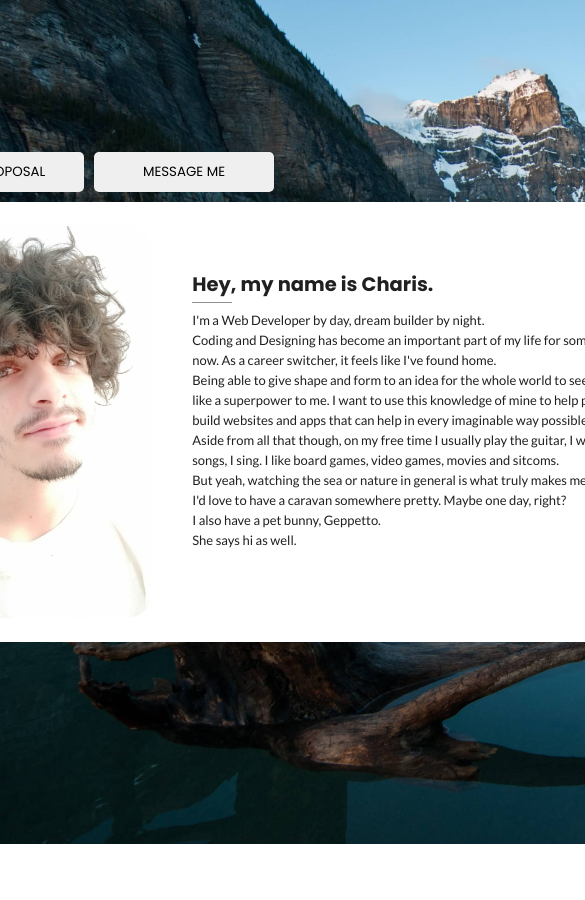
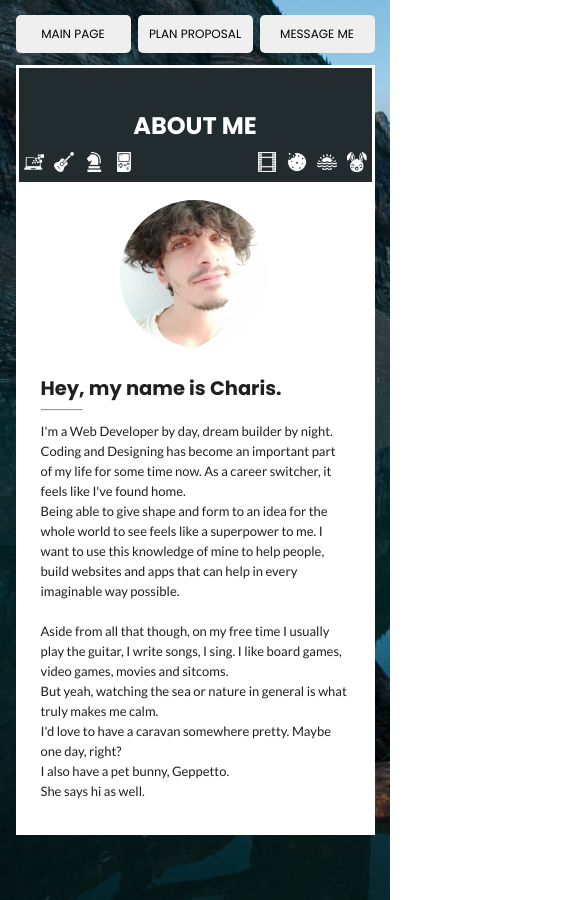
Before and after one commit to Amefurikozo/My-Portfolio-Page, a plain HTML site: page about.html in a window 390 px wide. Shown: the top 900 px of the page, 585 px wide, since content can reach past the window. Before the commit the page ends 844 px from the top, so only its background shows below. Drawn offline with Linux system fonts and the light colour scheme.

Commit message:
responsiveness to all pages seems finished.

```diff
--- a/about.css
+++ b/about.css
@@ -22,7 +22,7 @@
 body {
 	width: 100%;
 	height: 100vh;
-	background-image: url(/img/bg.jpg);
+	background-image: url(./img/bg.jpg);
 	background-size: cover;
 	background-repeat: no-repeat;
 
@@ -65,26 +65,39 @@ body {
 }
 
 .about-icons-top {
-	width: fit-content;
+	width: 100%;
 	height: auto;
 	display: flex;
 	position: absolute;
-	top: 5px;
+	justify-content: space-around;
+	bottom: 60px;
 }
 
 .about-icons-bottom {
-	width: fit-content;
+	width: 100%;
 	height: auto;
 	display: flex;
 	flex-direction: row;
 	position: absolute;
+	justify-content: space-around;
 	bottom: 10px;
 }
 
 .about-icons-top img, .about-icons-bottom img{
-	width: 35px;
+	width: 30px;
 	filter: invert(1);
-	margin: 5px 5px;
+}
+
+.cards-content-container{
+	width: 100%;
+	height: 400px;
+	display: flex;
+	align-items: center;
+	justify-content: space-between;
+}
+
+.myself-card-mob{
+	display: none;
 }
 
 .myself-card{
@@ -102,12 +115,12 @@ body {
 }
 
 .text-card{
-	width: 600px;
+	width: 500px;
+	height: 400px;
 
     font-size: 13px;
     font-family: lato;
     padding: 40px;
-	/* background-color: #3b6054; */
 	color: #202020;
 
 	line-height: 20px;
@@ -123,11 +136,10 @@ body {
 	margin-top: 20px;
 }
 
-.text-card .divider{
-	width: 40px;
-	height: 1px;
+.text-card hr{
+	width: 42px;
 	background-color: #20202081;
-	margin: 7px 0px;
+	margin: 10px 0px;
 }
 
 .more-about-me-page{
@@ -159,3 +171,336 @@ body {
 
 	cursor: pointer;
 }
+
+@media (orientation: portrait){
+	.more-about-me-page{
+		width: 700px;
+		height: fit-content;
+		background-color: rgb(255, 255, 255);
+		display: flex;
+		align-items: center;
+		border-radius: 0px 0px;
+	}
+
+	.about-cards{
+		width: 100%;
+		height: 100%;
+		display: flex;
+		flex-direction: column;
+		justify-content: space-between;
+		align-items: center;
+		position: relative;
+	}
+
+	.about-banner{
+		width: 100%;
+		height: 110px;
+
+		border: 3px solid white;
+	}
+
+	.about-icons-top {
+		width: fit-content;
+		height: fit-content;
+		top: 5px;
+		right: 0px;
+	}
+
+	.about-icons-bottom {
+		width: fit-content;
+		height: auto;
+		bottom: 5px;
+		right: 0px;
+	}
+
+	.about-icons-top img, .about-icons-bottom img{
+		width: 35px;
+		filter: invert(1);
+		margin: 5px 5px;
+	}
+
+	.cards-content-container{
+		width: 100%;
+		height: 460px;
+	}
+
+	.myself-card{
+		width: fit-content;
+		height: 100%;
+		display: flex;
+		align-items: center;
+	}
+
+	.text-card{
+		width: 500px;
+		height: 400px;
+	}
+
+	.menu-buttons {
+		width: 440px;
+		height: fit-content;
+		position: absolute;
+		top: -50px;
+		display: flex;
+		justify-content: space-between;
+	}
+
+	.menu-buttons button:hover {
+		filter: invert(1);
+	}
+
+	.main-page,
+	.proposal-plan,
+	.contact-me-button {
+		width: 140px;
+
+		font-size: 12px;
+		font-family: poppins;
+		border-radius: 5px;
+		border: none;
+
+		cursor: pointer;
+	}
+}
+
+@media (max-width: 700px){
+	body{
+		height: 100vh;
+	}
+
+	.more-about-me-page{
+		width: 359px;
+		height: fit-content;
+		background-color: rgb(255, 255, 255);
+		display: flex;
+		align-items: center;
+		border-radius: 0px 0px;
+	}
+
+	.about-cards{
+		width: 100%;
+		height: 100%;
+		display: flex;
+		flex-direction: column;
+		justify-content: space-between;
+		align-items: center;
+		position: relative;
+	}
+
+	.about-banner{
+		width: 100%;
+		height: 120px;
+
+		border: 3px solid white;
+	}
+
+	.about-icons-top {
+		width: fit-content;
+		height: fit-content;
+		top: auto;
+		bottom: 5px !important;
+		left: 0px;
+	}
+
+	.about-icons-bottom {
+		width: fit-content;
+		height: auto;
+		bottom: 5px;
+		right: 0px;
+	}
+
+	.about-icons-top img, .about-icons-bottom img{
+		width: 20px;
+		filter: invert(1);
+		margin: 5px 5px;
+	}
+
+	.cards-content-container{
+		width: 100%;
+		height: 650px;
+		flex-direction: column;
+	}
+
+	.myself-card-mob{
+		background-image: url(./img/me.jpeg);
+		background-size: cover;
+		background-position: center;
+		display: block;
+
+		margin-top: 15px;
+		width: 150px;
+		height: 150px;
+		border-radius: 50%;
+	}
+
+	.myself-card{
+		display: none;
+	}
+
+	.text-card{
+		width: 100%;
+		height: 470px;
+		padding: 25px;
+	}
+
+	.menu-buttons {
+		width: 359px;
+		height: fit-content;
+		position: absolute;
+		top: -50px;
+		display: flex;
+		justify-content: space-between;
+	}
+
+	.menu-buttons button:hover {
+		filter: invert(1);
+	}
+
+	.main-page,
+	.proposal-plan,
+	.contact-me-button {
+		width: 115px;
+
+		font-size: 12px;
+		font-family: poppins;
+		border-radius: 5px;
+		border: none;
+
+		cursor: pointer;
+	}
+}
+
+@media (max-width:500px){
+	body{
+		height: 900px;
+	}
+
+	.more-about-me-page{
+		width: 359px;
+		height: fit-content;
+		background-color: rgb(255, 255, 255);
+		display: flex;
+		align-items: center;
+		border-radius: 0px 0px;
+	}
+
+	.about-cards{
+		width: 100%;
+		height: 100%;
+		display: flex;
+		flex-direction: column;
+		justify-content: space-between;
+		align-items: center;
+		position: relative;
+	}
+
+	.about-banner{
+		width: 100%;
+		height: 120px;
+
+		border: 3px solid white;
+	}
+
+	.about-icons-top {
+		width: fit-content;
+		height: fit-content;
+		top: auto;
+		bottom: 5px !important;
+		left: 0px;
+	}
+
+	.about-icons-bottom {
+		width: fit-content;
+		height: auto;
+		bottom: 5px;
+		right: 0px;
+	}
+
+	.about-icons-top img, .about-icons-bottom img{
+		width: 20px;
+		filter: invert(1);
+		margin: 5px 5px;
+	}
+
+	.cards-content-container{
+		width: 100%;
+		height: 650px;
+		flex-direction: column;
+	}
+
+	.myself-card-mob{
+		background-image: url(./img/me.jpeg);
+		background-size: cover;
+		background-position: center;
+		display: block;
+
+		margin-top: 15px;
+		width: 150px;
+		height: 150px;
+		border-radius: 50%;
+	}
+
+	.myself-card{
+		display: none;
+	}
+
+	.text-card{
+		width: 100%;
+		height: 470px;
+		padding: 25px;
+	}
+
+	.menu-buttons {
+		width: 359px;
+		height: fit-content;
+		position: absolute;
+		top: -50px;
+		display: flex;
+		justify-content: space-between;
+	}
+
+	.menu-buttons button:hover {
+		filter: invert(1);
+	}
+
+	.main-page,
+	.proposal-plan,
+	.contact-me-button {
+		width: 115px;
+
+		font-size: 12px;
+		font-family: poppins;
+		border-radius: 5px;
+		border: none;
+
+		cursor: pointer;
+	}
+}
+
+@media (max-width: 370px){
+	.menu-buttons {
+		width: 100%;
+		height: fit-content;
+		position: absolute;
+		top: -50px;
+		display: flex;
+		justify-content: space-between;
+	}
+
+	.menu-buttons button:hover {
+		filter: invert(1);
+	}
+
+	.main-page,
+	.proposal-plan,
+	.contact-me-button {
+		width: 110px;
+
+		font-size: 11px;
+		font-family: poppins;
+		border-radius: 5px;
+		border: none;
+
+		cursor: pointer;
+	}
+}
--- a/about.html
+++ b/about.html
@@ -31,16 +31,19 @@
                     <img src="./svg/rabbit.png" alt="">
                 </div>
             </div>
+
+            <div class="cards-content-container">
+                <div class="myself-card-mob"></div>
                 <div class="myself-card">
-                <img src="/img/me.jpeg" alt="">
+                    <img src="./img/me.jpeg" alt="">
                 </div>
                 <div class="text-card">
                     <h1>Hey, my name is Charis.</h1>
-                <div class="divider"></div>
+                    <hr>
                     <p>
                         I'm a Web Developer by day, dream builder by night. <br>
                         Coding and Designing has become an important part of my life for some time now. As a career switcher, it feels like I've found home. <br>
-                    Being able to give shape and form to an idea for the whole world to see feels like a superpower to me. I want to use this knowledge of mine to help people, build websites and apps that can help in every imaginable way possible. <br>
+                        Being able to give shape and form to an idea for the whole world to see feels like a superpower to me. I want to use this knowledge of mine to help people, build websites and apps that can help in every imaginable way possible. <br><br>
                         Aside from all that though, on my free time I usually play the guitar, I write songs, I sing.
                         I like board games, video games, movies and sitcoms. <br>
                         But yeah, watching the sea or nature in general is what truly makes me calm. <br>
@@ -51,9 +54,7 @@
                     </p>
                     <br><br>
                 </div>
-            <!-- <div class="about-me-icons">
-
-            </div> -->
+            </div>
         </div>
     </section>
 </body>
--- a/proposal.css
+++ b/proposal.css
@@ -519,8 +519,6 @@ legend {
 	#option-2:checked:checked ~ .option-2 span {
 		color: #fff;
 	}
-
-
 
 	/* Banner */
 	.pf-header-container {
```
Lines whose indentation alone changed are shown as unchanged.
